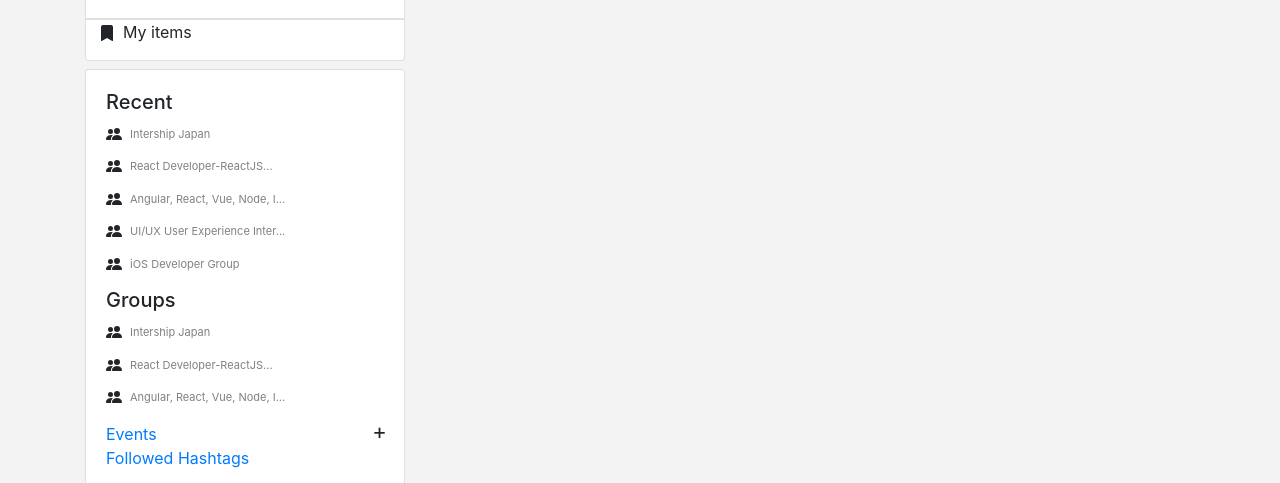
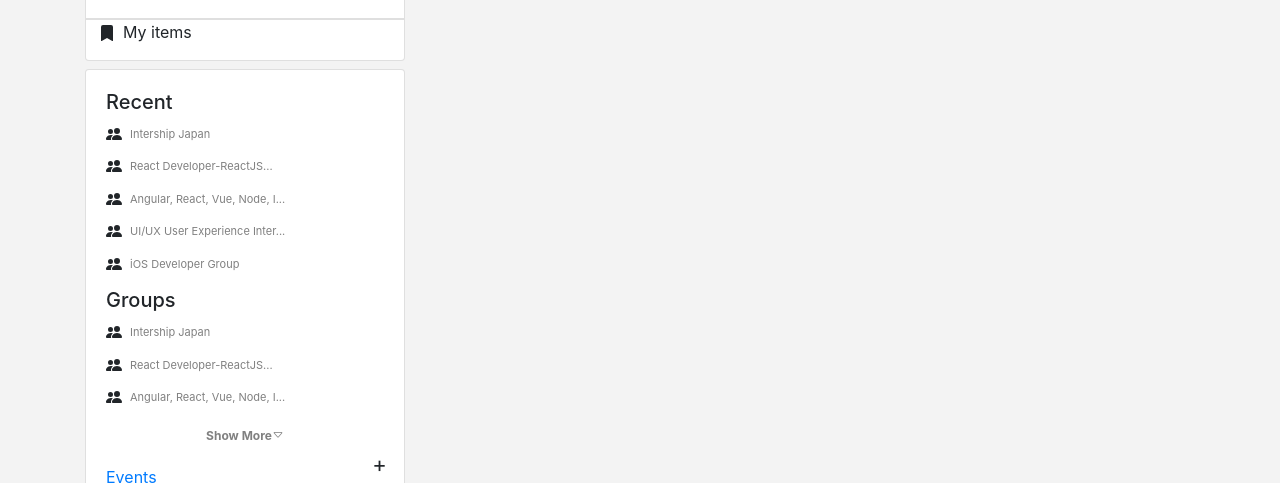
Before and after one commit to Asadbek01/linkedin-clone, a React (Create React App) app: page / in a window 1280 px wide. Shown: the part 469-952 px from the top of the page. Built offline with nearby package versions, Linux system fonts and the light colour scheme; no server answers.

Commit message:
added showMore

```diff
--- a/src/Components/HomeLeftSidebar.jsx
+++ b/src/Components/HomeLeftSidebar.jsx
@@ -1,7 +1,10 @@
 import {Card,ListGroup,List} from 'react-bootstrap';
 import Image from '../assets/Asadbek.png'
 import { BsBookmarkFill, BsPeopleFill } from "react-icons/bs";
+import {useState} from 'react'
 const HomeLeftSidebar = () => {
+  const [show, setShow] = useState(false)
+
     return (
         <>
 
@@ -51,6 +54,44 @@ const HomeLeftSidebar = () => {
     <div className='d-flex'><BsPeopleFill/><p className='text_muted pl-2'>React Developer-ReactJS...</p></div>
     <div className='d-flex'><BsPeopleFill/> <p className='text_muted pl-2'>Angular, React, Vue, Node, I...</p></div>
     </ListGroup>
+
+ {!show && (
+            <p className=" text-center"> <button className="outline button Showmore" type="button"onClick={() => setShow(true)}>
+                Show More
+                 <i class="bi bi-caret-down "></i>
+              </button>
+            </p>
+          )}
+
+          {show && (
+            <>
+              <ListGroup>
+    <div className='d-flex'><BsPeopleFill/><p className='text_muted pl-2'>Intership Japan</p></div>
+    <div className='d-flex'><BsPeopleFill/><p className='text_muted pl-2'>React Developer-ReactJS...</p></div>
+    <div className='d-flex'><BsPeopleFill/> <p className='text_muted pl-2'>Angular, React, Vue, Node, I...</p></div>
+    </ListGroup>
+              <p className=" text-center">
+
+                <button
+                  className="outline button Showless"
+                  type="button"
+                  onClick={() => setShow(false)}
+                >
+                  Show Less <i class="bi bi-caret-up"></i>
+                </button>
+              </p>
+              </>
+          )}
+
+
+
+
+
+
+
+
+
+
     <div>
     <a href="" >Events</a> <br />
     <a  href="">Followed Hashtags</a>
--- a/src/styles/home.css
+++ b/src/styles/home.css
@@ -41,3 +41,8 @@
         left: 90%;
         font-size: 22px;
     }
+    .Showmore{
+        color:gray;
+        font-size:12px;
+        padding-bottom: 5px
+    }
```
